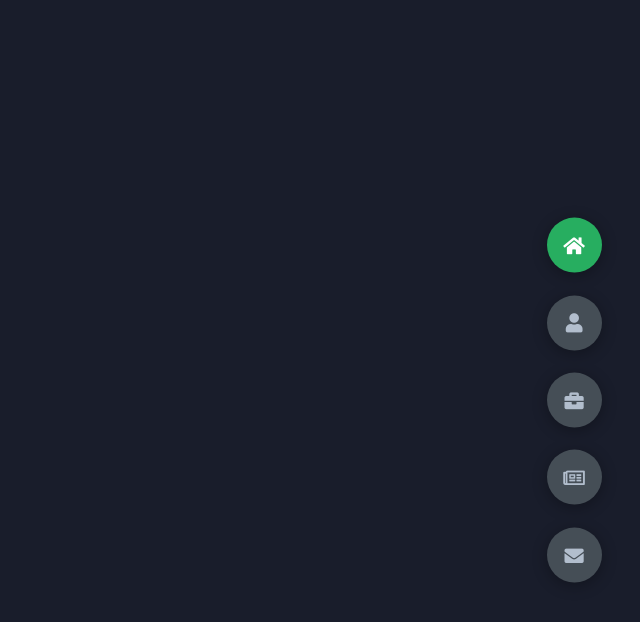
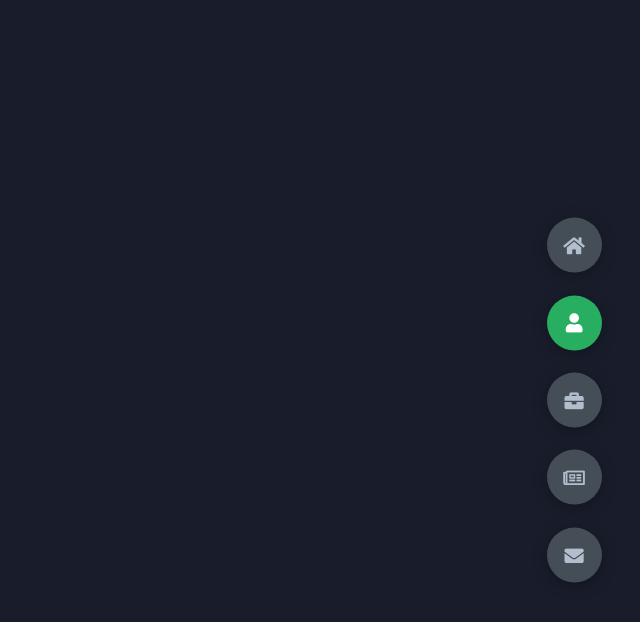
Before and after one commit to guillermosequera/portfoliopro, a plain HTML site: page index.html in a window 1280 px wide. Both pictures are taken after a click on the element 1214 px from the left and 322 px from the top of the page. Shown: the whole page, without its empty margins (640-1280 px from the left). Drawn offline with Linux system fonts and the light colour scheme.

Commit message:
adding buttoms and functions

```diff
--- a/app.js
+++ b/app.js
@@ -0,0 +1,19 @@
+const sections = document.querySelectorAll('.section');
+const secBtns = document.querySelectorAll('controls');
+const secBtn = document.querySelectorAll('.control');
+const allSections = document.querySelector('.main-content');
+
+function PageTransitions() {
+    // buttons click active class
+    for (let i = 0; i < secBtn.length; i++) {
+        secBtn[i].addEventListener('click', function() {
+            let currentBtn = document.querySelectorAll('.active-btn');
+            currentBtn[0].classList = currentBtn[0].className.replace('active-btn', '');
+            this.className += ' active-btn'
+        })
+    }
+}
+
+PageTransitions();
+
+// 29:29 video
--- a/index.html
+++ b/index.html
@@ -47,5 +47,8 @@
             <i class="fas fa-envelope"></i>
         </div>
     </div>
+
+
+    <script src="app.js"></script>
 </body>
 </html>
```
